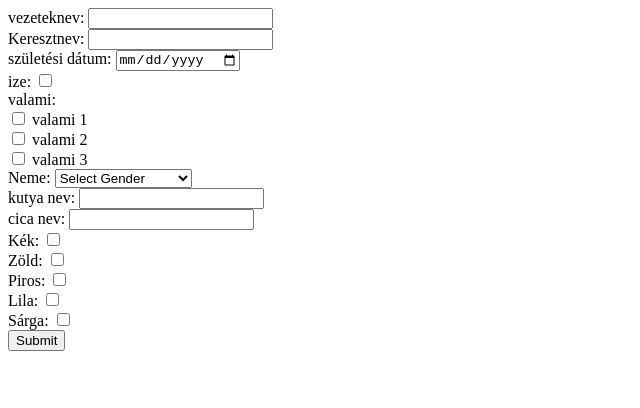
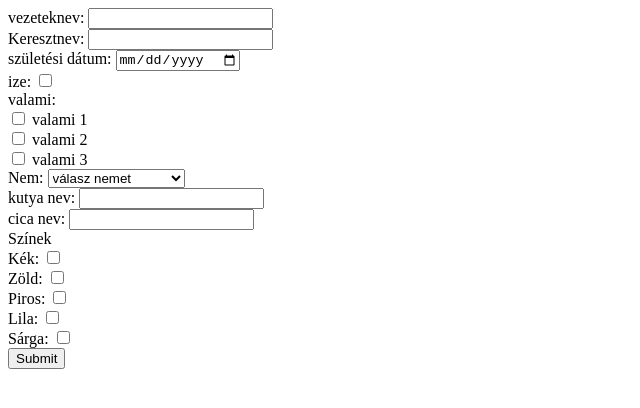
Before and after one commit to Ills-Tms/forms, a plain HTML site: page index.html in a window 1280 px wide. Shown: the whole page, without its empty margins (0-640 px from the left). Drawn offline with Linux system fonts and the light colour scheme.

Commit message:
irasi javitas

```diff
--- a/index.html
+++ b/index.html
@@ -32,9 +32,9 @@
     <input type="checkbox" id="interests3" name="interests[]" value="interest3">
     <label for="interests3">valami 3</label>
     <br>
-    <label for="gender">Neme:</label>
+    <label for="gender">Nem:</label>
     <select id="gender" name="gender" required>
-      <option value="">Select Gender</option>
+      <option value="">válasz nemet</option>
       <option value="male">Férfi</option>
       <option value="female">nő</option>
       <option value="other">something is wrong</option>
@@ -45,6 +45,8 @@
   <br>
   <label for="catName">cica nev:</label>
   <input type="text" id="catName" name="catName" required>
+  <br>
+  Színek
   <br>
   <label for="kek">Kék:</label>
   <input type="checkbox" id="kek" name="colors[]" value="kek">
```
